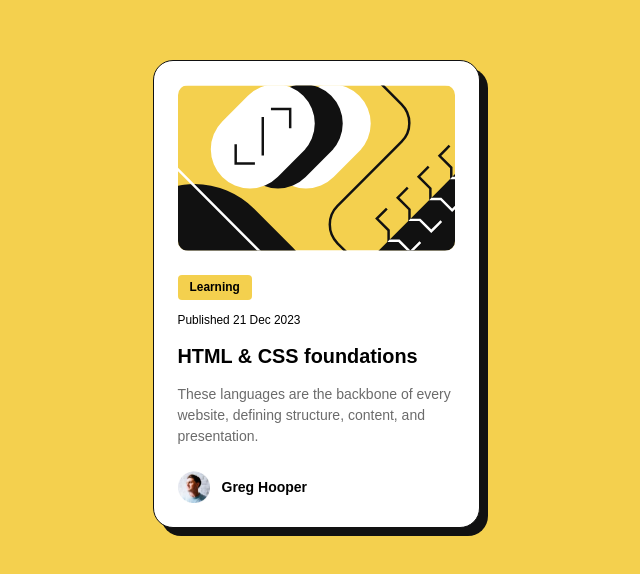
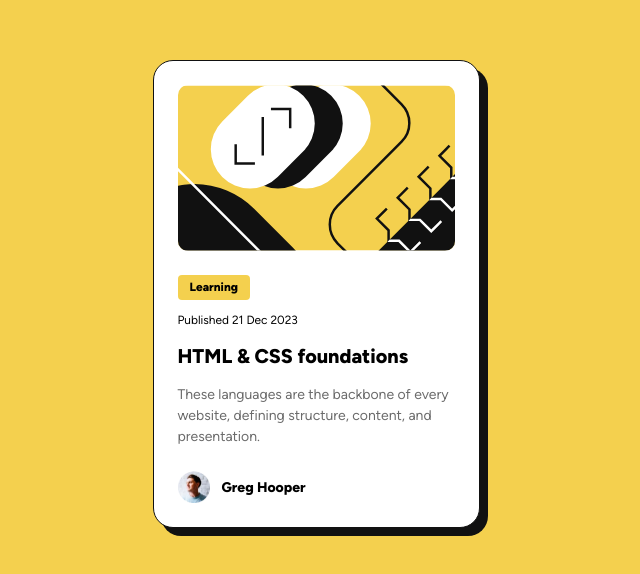
Before and after one commit to Lauwed/frontendmentor-blog-preview-card, a plain HTML site: page index.html in a window 1280 px wide. Shown: the part 106-680 px from the top of the page, without its empty margins (324-964 px from the left). Drawn offline with Linux system fonts and the light colour scheme.

Commit message:
Adding the font-face

```diff
--- a/style.css
+++ b/style.css
@@ -1,3 +1,9 @@
+/* FONT-FACE */
+@font-face {
+    font-family: "figtree";
+    src: local("figtree"), url("./assets/fonts/Figtree-VariableFont_wght.ttf")
+}
+
 /* BASIC STYLE */
 
 *, *::before, *::after {
@@ -12,7 +18,7 @@
 body {
     margin: 0;
     padding: 0;
-    font-family: figtree, sans-serif;
+    font-family: "figtree", sans-serif;
     font-size: 14px;
     line-height: 1.5;
     background: var(--yellow);
```
